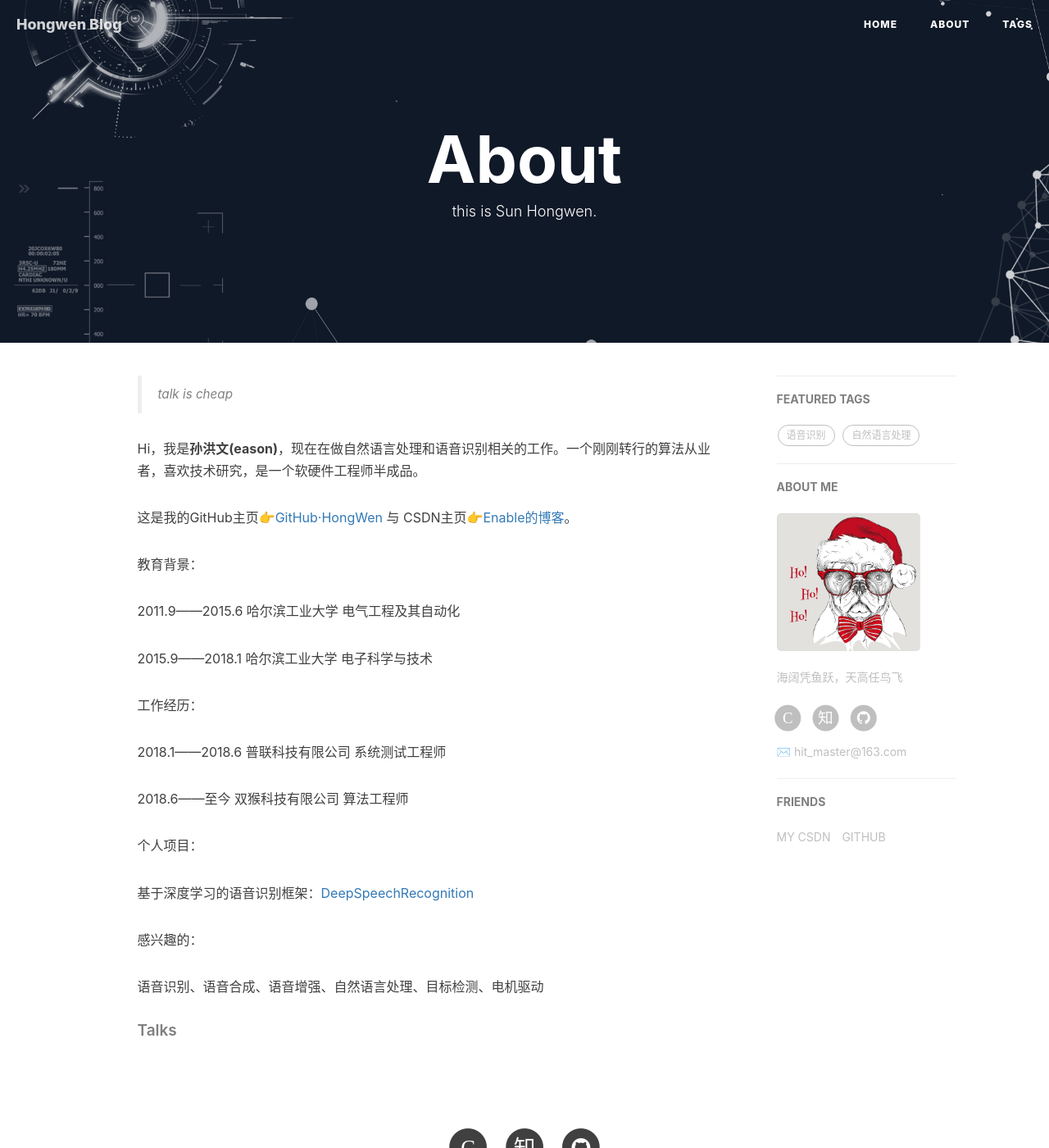
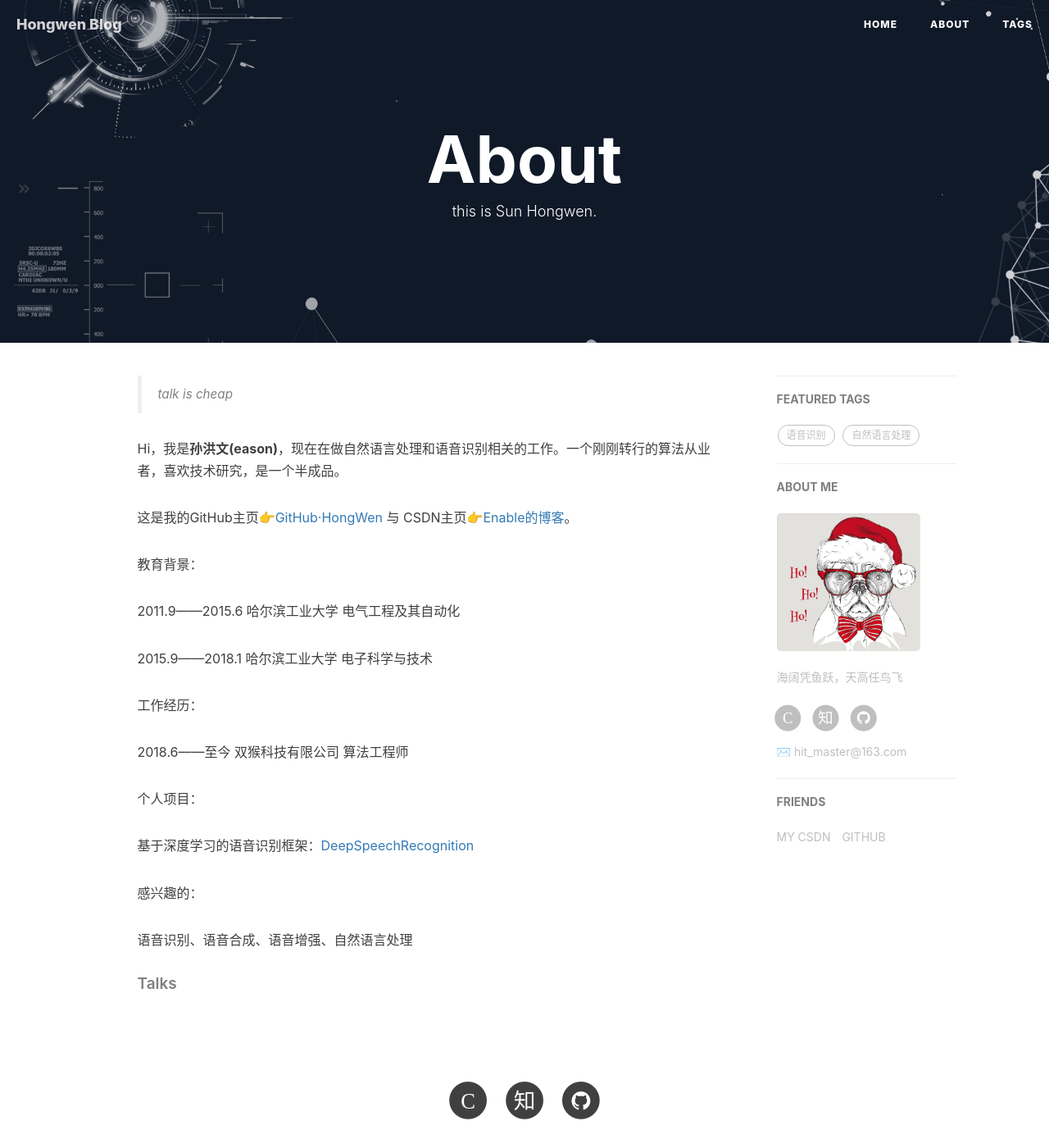
Before and after one commit to audier/audier.github.io, a Jekyll site: the page built from about.html, in a window 1280 px wide and 1400 px high. Shown: the whole window at 82% size. Built offline with Jekyll 4.4.1, drawn with Linux system fonts in a browser that asks for light colours; nearby versions of some CDN libraries; comment, search, counter and statistics services are not loaded.

Commit message:
Update about.html

```diff
--- a/about.html
+++ b/about.html
@@ -17,21 +17,20 @@ header-img: "img/home-bg-pic.jpg"
     <!--copied from markdown -->
     <blockquote><p> talk is cheap </p></blockquote>
 
-    <p>Hi，我是<strong>孙洪文(eason)</strong>，现在在做自然语言处理和语音识别相关的工作。一个刚刚转行的算法从业者，喜欢技术研究，是一个软硬件工程师半成品。</p>
+    <p>Hi，我是<strong>孙洪文(eason)</strong>，现在在做自然语言处理和语音识别相关的工作。一个刚刚转行的算法从业者，喜欢技术研究，是一个半成品。</p>
     <p>这是我的GitHub主页<a href="https://github.com/audier">👉GitHub·HongWen</a> 与 CSDN主页<a href="https://blog.csdn.net/chinatelecom08">👉Enable的博客</a>。</p>
     <p>教育背景：</p>
     <p>2011.9——2015.6   哈尔滨工业大学  电气工程及其自动化</p>
     <p>2015.9——2018.1   哈尔滨工业大学  电子科学与技术</p>
     <p> </p>
     <p>工作经历：</p>
-    <p>2018.1——2018.6   普联科技有限公司    系统测试工程师</p>
     <p>2018.6——至今     双猴科技有限公司    算法工程师</p>
     <p> </p>
     <p>个人项目：</p>
     <p>基于深度学习的语音识别框架：<a href="https://github.com/audier/DeepSpeechRecognition">DeepSpeechRecognition</a> </p>
     <p> </p>
     <p>感兴趣的：</p>
-    <p>语音识别、语音合成、语音增强、自然语言处理、目标检测、电机驱动</p>
+    <p>语音识别、语音合成、语音增强、自然语言处理</p>
     <p> </p>
 
     <h5>Talks</h5>
```
